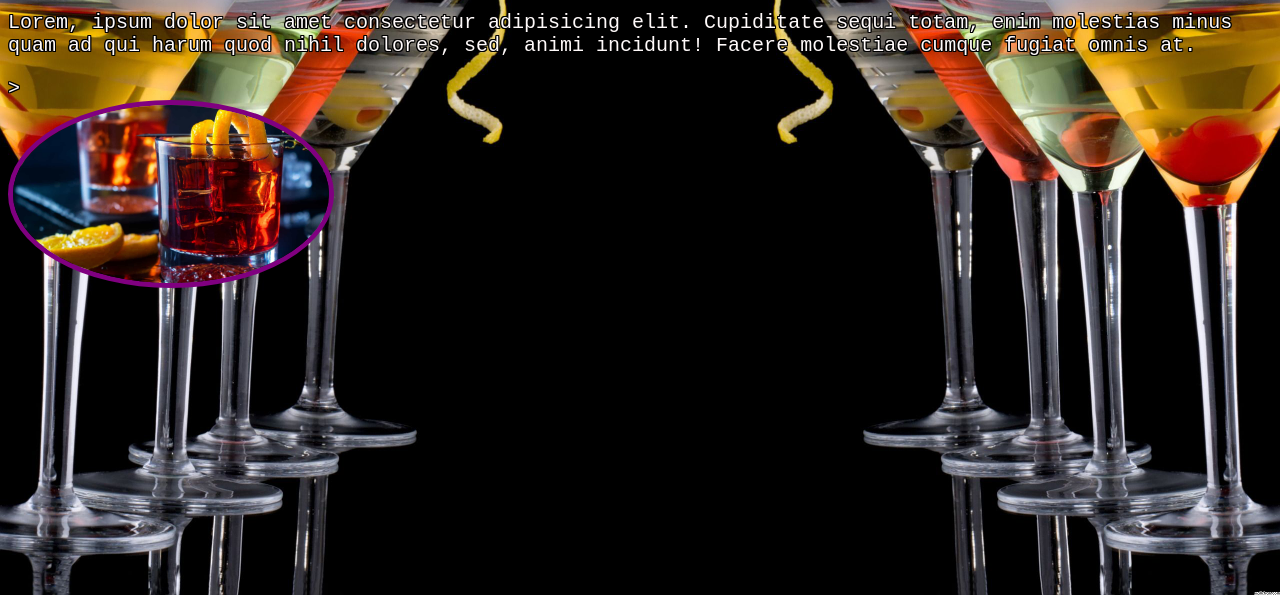
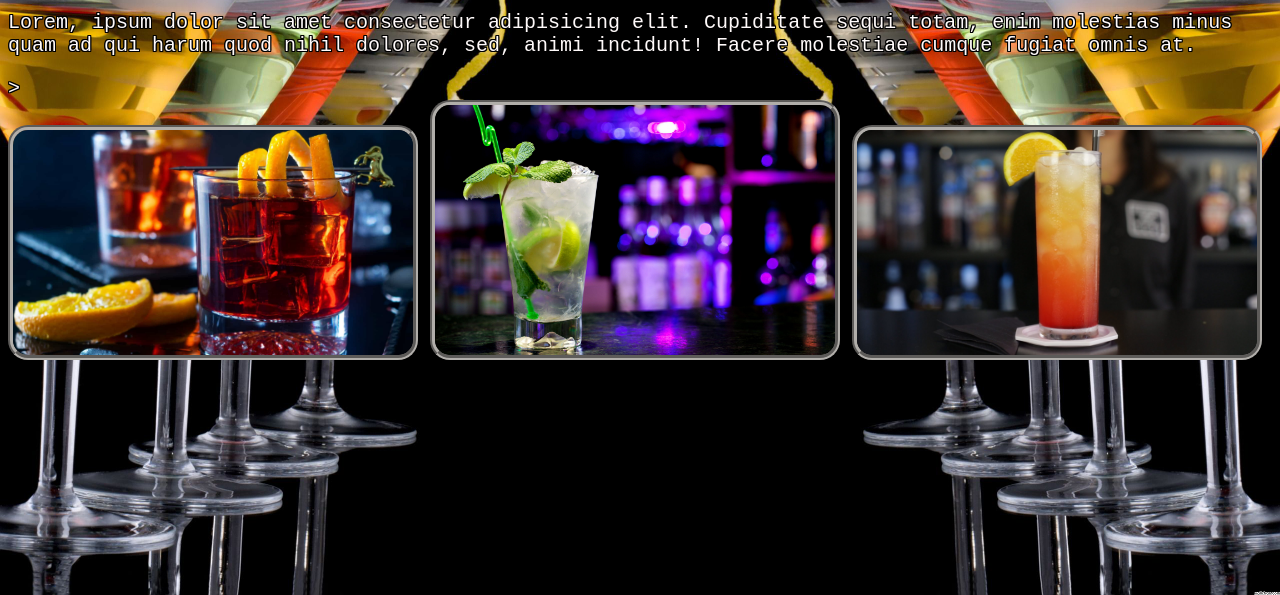
Before and after one commit to rdvid/BartenderSite, a plain HTML site: page index.html in a window 1280 px wide. Shown: the part 205-800 px from the top of the page. Drawn offline with Linux system fonts and the light colour scheme.

Commit message:
adding two new drink pictures and locking NavBar

```diff
--- a/index.html
+++ b/index.html
@@ -22,9 +22,10 @@
         <p>Lorem, ipsum dolor sit amet consectetur adipisicing elit. Cupiditate sequi totam, enim molestias minus quam ad qui harum quod nihil dolores, sed, animi incidunt! Facere molestiae cumque fugiat omnis at.</p>>
 
 
-        <div class="Negroni">
+        <div class="Drinks">
             <img src="negroni.jpg" alt="negroni drink">
-
+            <img src="mojito.jpg" alt="mojito drink">
+            <img src="sex-on-the-beach.jpg" alt="sex on the beach drink">
         </div>
 
 
--- a/style.css
+++ b/style.css
@@ -17,6 +17,7 @@ body{
 
 .Navbar{
     background-color: black;
+    position: fixed;
 }
 
 ul{
@@ -46,10 +47,15 @@ h1{
 }
 
 img{
-    max-width: 25%;
-    max-height: 25%;
-    border-radius: 100%;
-    border-style: solid;
+    width: 400px;
+    border-radius: 20px;
+    border-style: groove;
     border-width: 5px;
-    border-color: purple;
+    border-color: rgb(177, 174, 170);
 }
+
+#Drinks{
+    position: absolute;
+    left: 50%;
+    top: 50%;
+}
```
Also changed, not shown: mojito.jpg (added), sex-on-the-beach.jpg (added).
